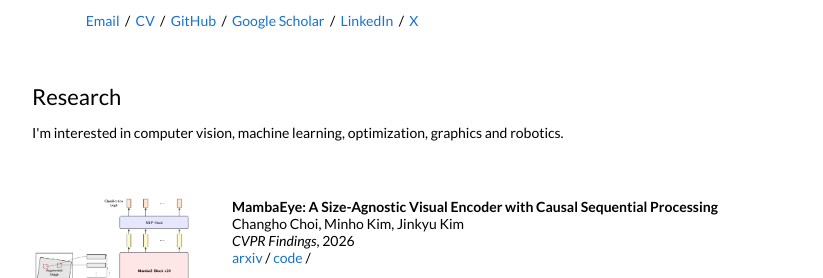
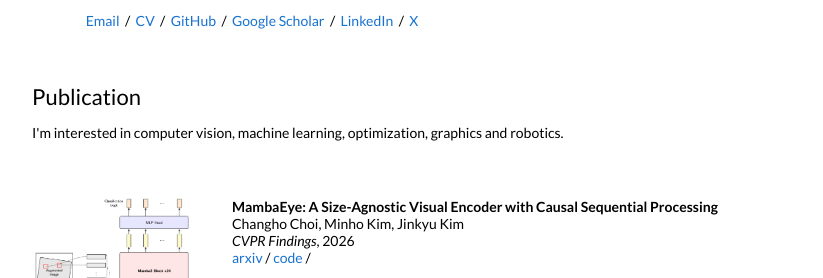
Before and after one commit to usingcolor/usingcolor.github.io, a Jekyll site: the page built from _posts/2026-01-01-mambaeye.md, in a window 1280 px wide and 900 px high. Shown: the part 414-692 px from the top of the window, without its empty margins (228-1051 px from the left). Built offline with Jekyll 4.4.1, drawn with Linux system fonts in a browser that asks for light colours.

Commit message:
feat: Update 'Research' heading to 'Publication'.

```diff
--- a/_layouts/default.html
+++ b/_layouts/default.html
@@ -77,7 +77,7 @@
           style="width:100%;border:0px;border-spacing:0px;border-collapse:separate;margin-right:auto;margin-left:auto;">
           <tr>
             <td style="padding:2.5%;width:100%;vertical-align:middle">
-              <h2>Research</h2>
+              <h2>Publication</h2>
               <p>
                 I'm interested in computer vision, machine learning, optimization, graphics and robotics.
               </p>
```
